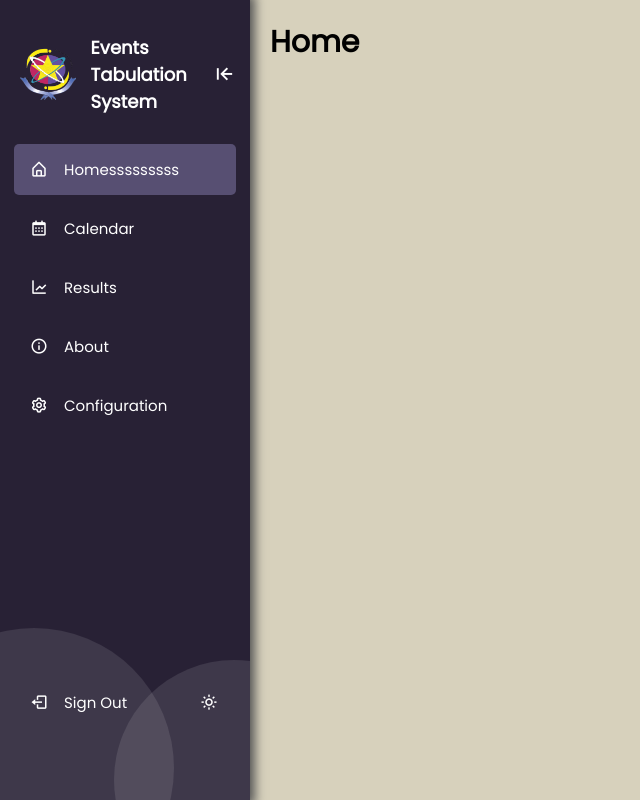
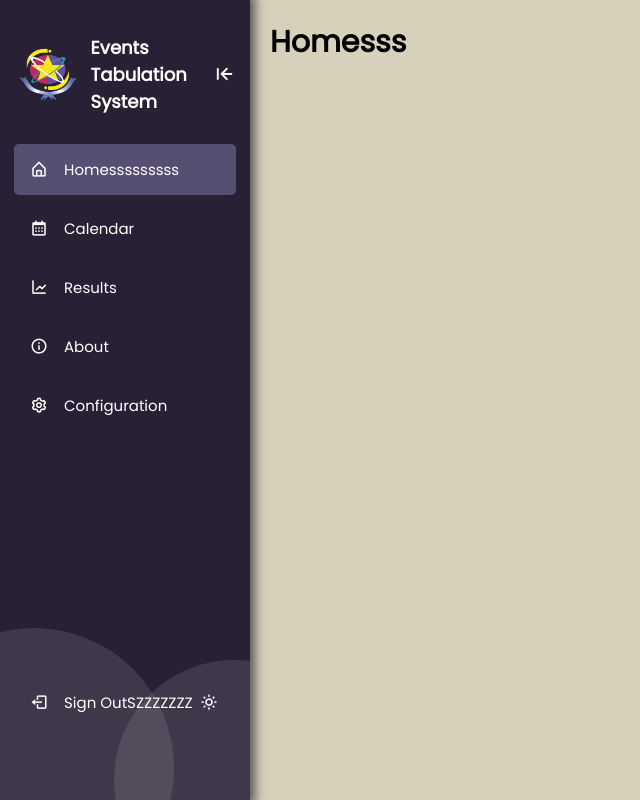
Before and after one commit to Pikanth/Sidebar, a plain HTML site: page BSIT 3-2/index.html in a window 1280 px wide. Both pictures are taken after a click on the icon 39 px from the left and 74 px from the top of the page. Shown: the whole page, without its empty margins (0-640 px from the left). Drawn offline with Linux system fonts and the light colour scheme.

Commit message:
Updated Home

```diff
--- a/BSIT 3-2/index.html
+++ b/BSIT 3-2/index.html
@@ -72,7 +72,7 @@
           <li class="nav-item bottom">
             <a href="#logout">
               <i class="bx bx-log-out"></i>
-              <span class="link_name">Sign Out</span>
+              <span class="link_name">Sign OutSZZZZZZZ</span>
             </a>
           </li>
         </div>
@@ -80,7 +80,7 @@
     </div>
     <!--Page Content-->
     <section class="home-section">
-      <div class="header">Home</div>
+      <div class="header">Homesss</div>
     </section>
     <!-- Scripts -->
     <script src="./js/script.js"></script>
```
